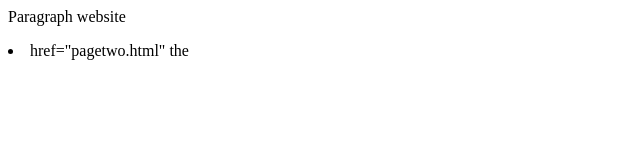
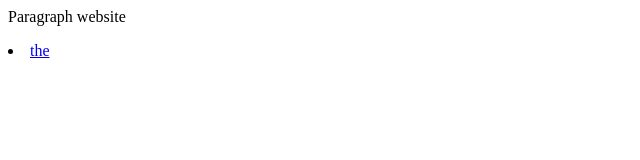
Before and after one commit to TheDnomyar2nd/Website, a plain HTML site: page index.html in a window 1280 px wide. Shown: the whole page, without its empty margins (0-640 px from the left). Drawn offline with Linux system fonts and the light colour scheme.

Commit message:
Link Fix

```diff
--- a/index.html
+++ b/index.html
@@ -6,6 +6,5 @@
 
 	<body>
 		<p>Paragraph website</p>
-		<li><a> href="pagetwo.html" the </a></li>
-	</body>
+	<li><a href="pagetwo.html">the</a></li>	</body>
 </html>
```
